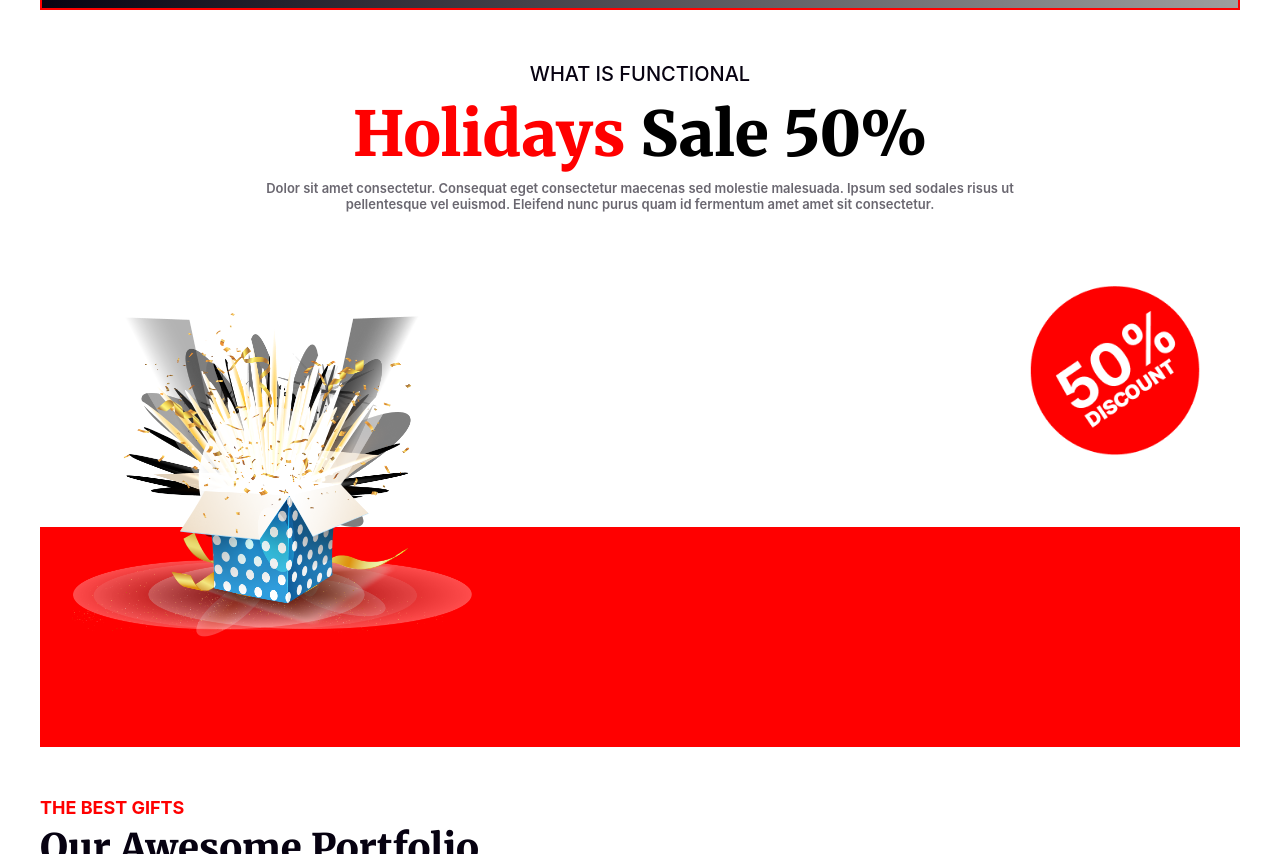
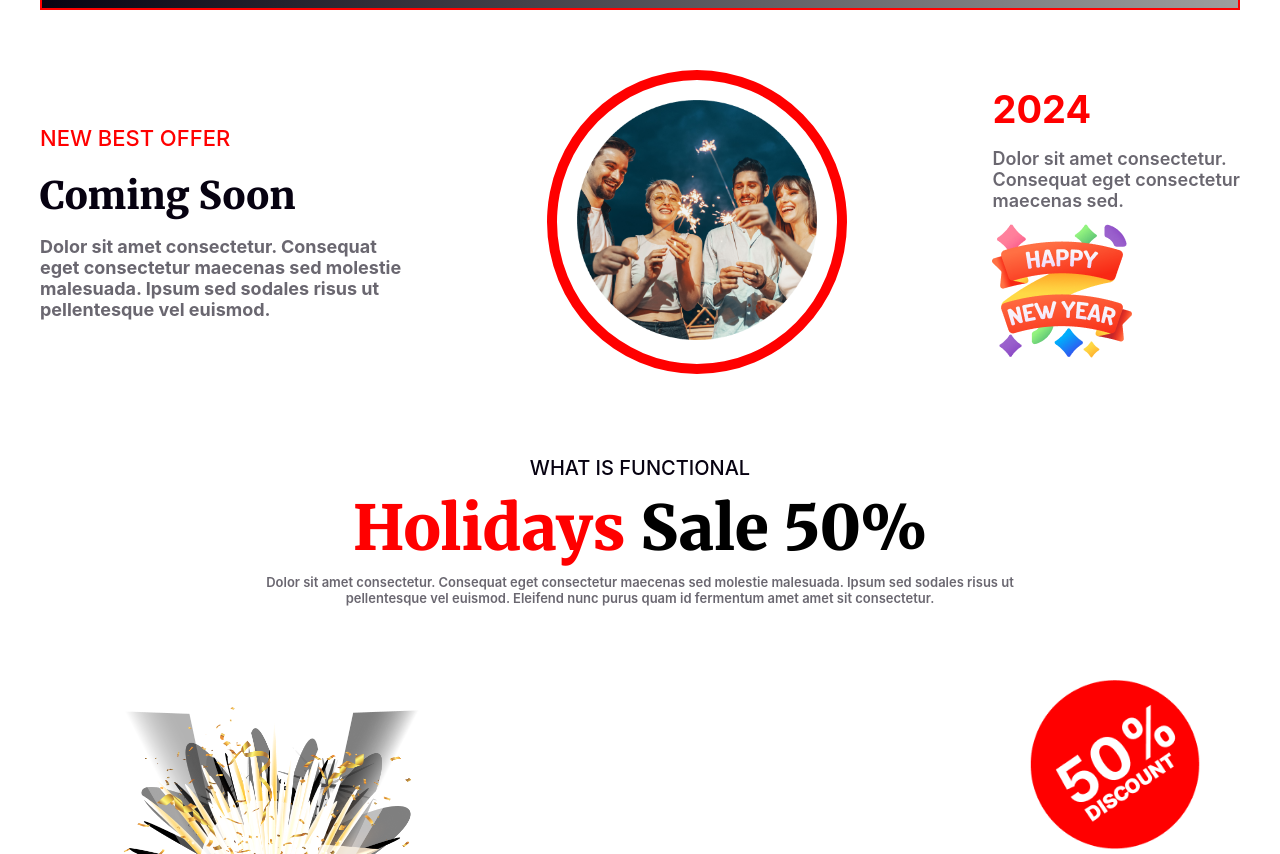
Before and after one commit to M-RayhanKhan/new-year, a plain HTML site: page index.html in a window 1280 px wide. Shown: the part 1568-2422 px from the top of the page. Drawn offline with Linux system fonts and the light colour scheme; grey boxes are pictures that could not be loaded.

Commit message:
semi final done

```diff
--- a/index.html
+++ b/index.html
@@ -1027,6 +1027,26 @@
             </div>
          </section>
         <!-- midnight party section end here -->
+
+        <!-- price -->
+
+          <!-- new offer section start -->
+          <section class="new-offer-container">
+            <div class="">
+                <h5 class="offer-sub-title">NEW BEST OFFER</h5>
+                <h2 class="offer-title ">Coming Soon</h2>
+                <p class="description">Dolor sit amet consectetur. Consequat <br> eget consectetur maecenas  sed molestie <br> malesuada. Ipsum sed sodales risus ut <br> pellentesque vel euismod. </p>
+            </div>
+            <div class="offer-img">
+                <img src="images/Ellipse 1.png" alt="">
+            </div>
+            <div class="offer-newyear">
+                <h4>2024</h4>
+                <p>Dolor sit amet consectetur. <br> Consequat eget consectetur <br> maecenas sed.</p>
+                <img  src="images/Group 96.png" alt="">
+            </div>
+          </section>
+         <!-- new offer section end -->
          <!-- holiday section start here -->
           <section class="holiday-section-container">
             <div class="holiday-text-container">
@@ -1082,6 +1102,9 @@
                 <p>Dolor sit amet consectetur. Consequat eget consectetur maecenas sed molestie malesuada. <br> Ipsum sed sodales risus ut pellentesque vel euismod. </p>
             </section>
             <!-- subscribe section end -->
+
+
+
     </main>
     <footer>
         <div class="footer-section-content">
--- a/styel/style.css
+++ b/styel/style.css
@@ -16,7 +16,7 @@ body {
     min-height: 500px;
     margin: 0 auto;
     margin-top: 20px;
-    background-color: rgb(0, 0, 0, 0. 5);
+    background-color: rgb(0, 0, 0, 0.5);
     background-blend-mode: overlay;
     background-image: url('../images/Banner\ Image.png');
     background-repeat: no-repeat;
@@ -319,23 +319,26 @@ h1 {
     text-align: center;
     margin-top: 10px;
 }
+
 /* footer section style */
-footer{
-   background-color: rgb(7, 2, 17);
-   color: white;
+footer {
+    background-color: rgb(7, 2, 17);
+    color: white;
 }
-.footer-section-content{
+
+.footer-section-content {
     width: 1200px;
     height: 450px;
     margin: 0 auto;
 }
-.footer-contect{
+
+.footer-contect {
     display: flex;
     justify-content: space-between;
     padding-top: 80px;
 }
 
-.footer-social-media{
+.footer-social-media {
     display: flex;
     flex-direction: row;
     justify-content: center;
@@ -343,17 +346,92 @@ footer{
     gap: 20px;
     padding: 25px 0
 }
-.footer-social-media img{
+
+.footer-social-media img {
     width: 40px;
 }
-.hr-line{
+
+.hr-line {
     margin-top: 70px;
 
 }
-.hr-line hr{
+
+.hr-line hr {
     border: 1px solid rgb(69, 69, 75);
 }
-.call-icon{
+
+.call-icon {
     display: flex;
     gap: 5px;
 }
+
+/* new offer container style */
+.new-offer-container {
+    width: 1200px;
+    margin: 0 auto;
+    display: flex;
+    justify-content: space-between;
+    align-items: center;
+    margin-top: 60px;
+    margin-bottom: 80px;
+}
+
+
+.offer-sub-title {
+    color: rgb(255, 0, 0);
+    font-family: Inter;
+    font-size: 22px;
+    font-weight: 500;
+    /* line-height: 29px;
+    letter-spacing: 0%; */
+    /* text-align: center; */
+}
+
+.offer-title {
+    color: rgb(7, 2, 17);
+    font-family: Merriweather;
+    font-size: 38px;
+    font-weight: 900;
+    line-height: 60px;
+    margin-top: 15px;
+    margin-bottom: 10px;
+}
+
+.description {
+    color: rgba(7, 2, 17, 0.6);
+    font-family: Inter;
+    font-size: 18px;
+    font-weight: 700;
+    /* line-height: 32px;
+    letter-spacing: 0%;
+    text-align: left; */
+}
+
+.offer-newyear h4 {
+    color: rgb(255, 0, 0);
+    font-family: Inter;
+    font-size: 38px;
+    font-weight: 700;
+    line-height: 58px;
+    letter-spacing: 0%;
+    text-align: left;
+}
+
+.offer-newyear p {
+    color: rgba(7, 2, 17, 0.6);
+    font-family: Inter;
+    font-size: 18px;
+    font-weight: 600;
+    margin-top: 10px;
+    margin-bottom: 10px;
+}
+.offer-img {
+ width: 300px;
+ border: 10px solid red;
+ border-radius: 100%;
+ padding: 20px;
+}
+
+.offer-img img{
+  width: 100%;
+}
```
